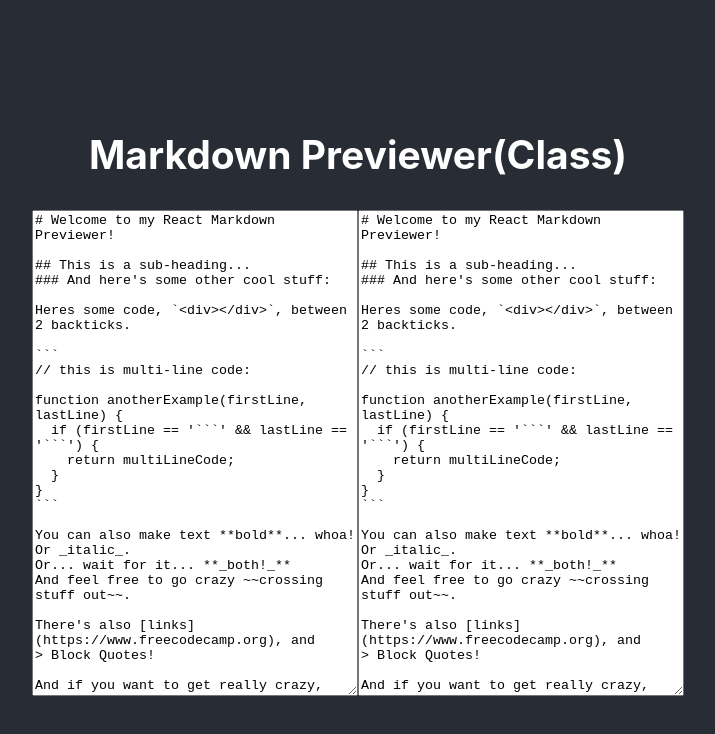
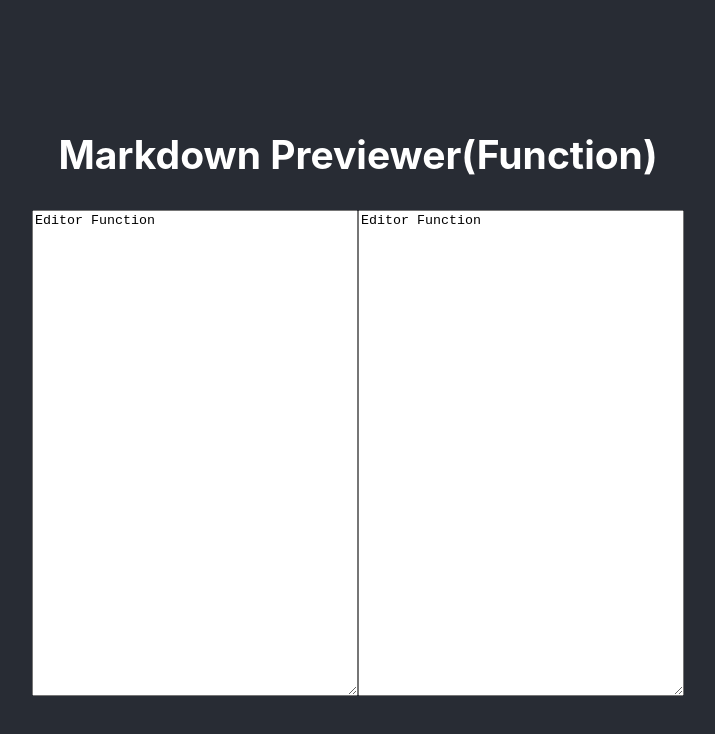
Before and after one commit to tsukashu/Markdown-Previewer, a React (Vite) app: page / in a window 1280 px wide. Shown: the top 734 px of the page, without its empty margins (282-997 px from the left). Built offline with nearby package versions, Linux system fonts and the light colour scheme.

Commit message:
fix main

```diff
--- a/src/main.jsx
+++ b/src/main.jsx
@@ -1,14 +1,12 @@
 import React from 'react'
 import ReactDOM from 'react-dom/client'
-// import App from './App'
-import AppUseClass from './AppUseClass';
-import AppExample from './AppExample';
-import './index.css'
+import App from './App';
+// import AppUseClass from './AppUseClass';
+import './index.css';
 
 ReactDOM.createRoot(document.getElementById('root')).render(
   <React.StrictMode>
-    {/* <App /> */}
-    <AppUseClass />
-    {/* <AppExample /> */}
+    <App />
+    {/* <AppUseClass /> */}
   </React.StrictMode>
 );
```
